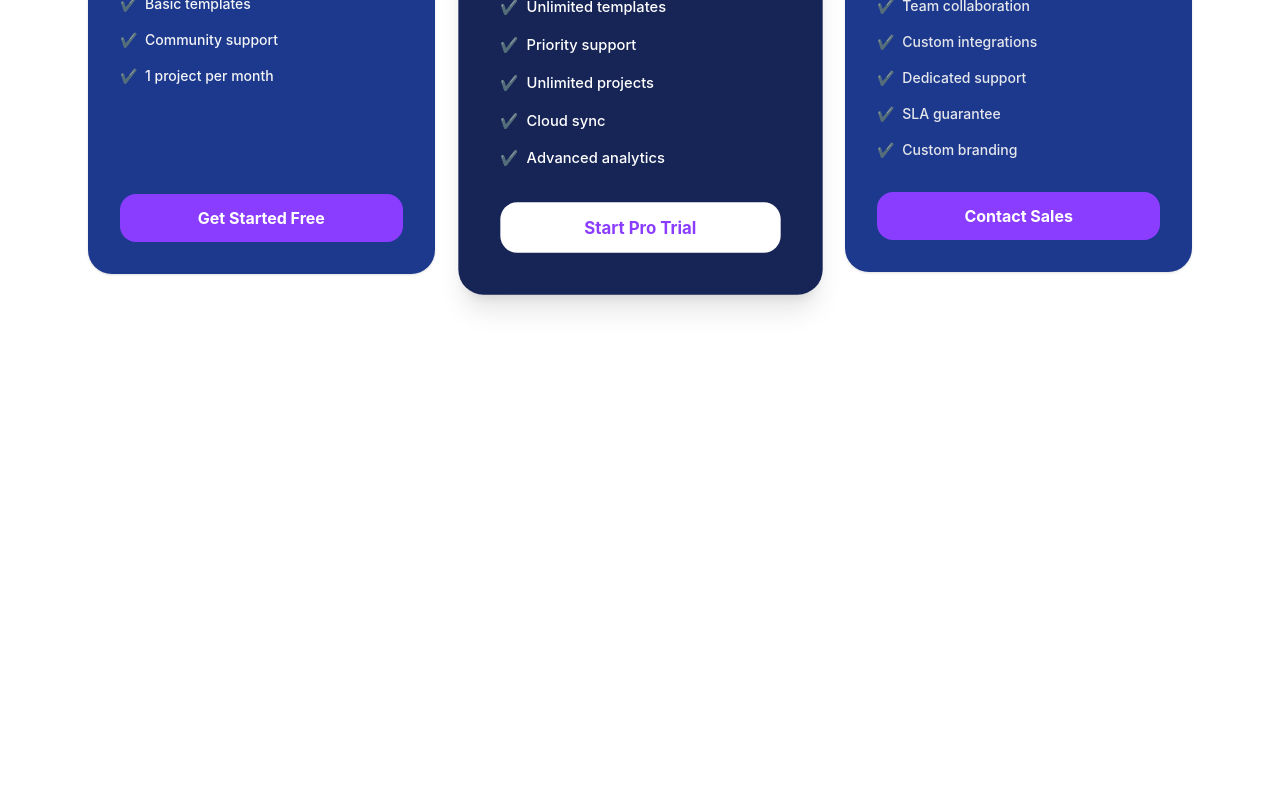
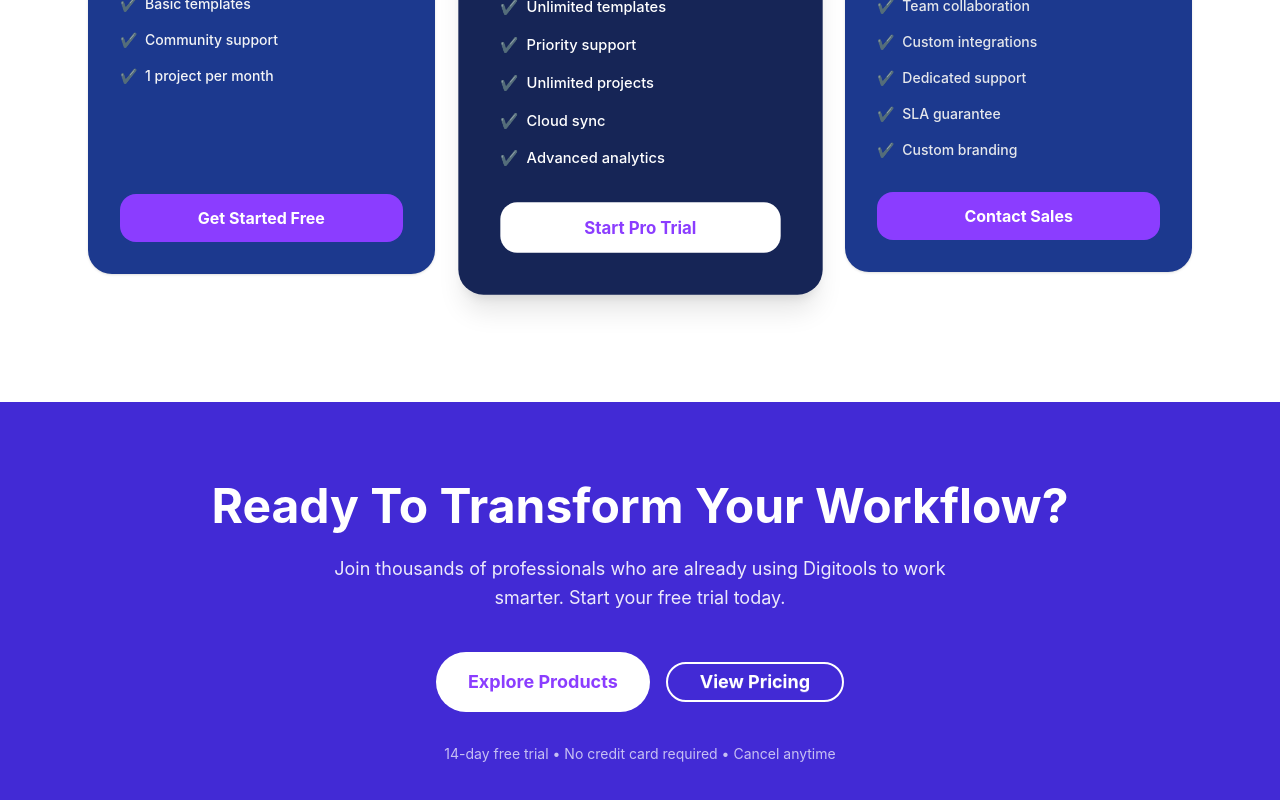
Before and after one commit to arnobpaul46/assignment-six, a React (Vite) app: page / in a window 1280 px wide. Shown: the part 3546-4346 px from the top of the page. Before the commit the page ends 3908 px from the top, so only its background shows below. Built offline with nearby package versions, Linux system fonts and the light colour scheme.

Commit message:
Ready to trnasform section  done

```diff
--- a/src/App.jsx
+++ b/src/App.jsx
@@ -7,6 +7,7 @@ import HomePage from './components/HomePage/HomePage';
 import RatingSection from './components/RatingSection/RatingSection'
 import GetStarted from './components/GetStarted/GetStarted';
 import Pricing from './components/Pricing/Pricing';
+import ReadySec from './components/ReadySec/ReadySec';
 
 const getApiCards = async () => {
   const res = await fetch("/apiCard.json");
@@ -58,6 +59,7 @@ const handleCheckout = () => {
 
       <GetStarted/>
       <Pricing/>
+      <ReadySec/>
 
     </>
   );
--- /dev/null
+++ b/src/components/ReadySec/ReadySec.jsx
@@ -0,0 +1,42 @@
+import React from 'react';
+
+const ReadySec = () => {
+    return (
+        <div className="bg-primary py-20 px-6 mt-10">
+            <div className="max-w-4xl mx-auto text-center text-white">
+
+
+                <h2 className="text-3xl md:text-5xl font-bold mb-6">
+                    Ready To Transform Your Workflow?
+                </h2>
+
+
+                <p className="text-lg opacity-90 mb-10 max-w-2xl mx-auto leading-relaxed">
+                    Join thousands of professionals who are already using Digitools to work smarter.
+                    Start your free trial today.
+                </p>
+
+
+                <div className="flex flex-col sm:flex-row items-center justify-center gap-4 mb-8">
+
+                    <button className="bg-white text-[#8b3dff] px-8 py-4 rounded-full font-bold text-lg hover:bg-gray-100 transition-all w-full sm:w-auto">
+                        Explore Products
+                    </button>
+
+
+                    <button className="btn btn-outline border-white text-white hover:bg-white hover:text-[#8b3dff] px-8 py-4 rounded-full font-bold text-lg border-2 transition-all w-full sm:w-auto">
+                        View Pricing
+                    </button>
+                </div>
+
+                {/* Bottom Text */}
+                <p className="text-sm opacity-70">
+                    14-day free trial • No credit card required • Cancel anytime
+                </p>
+
+            </div>
+        </div>
+    );
+};
+
+export default ReadySec;
```
